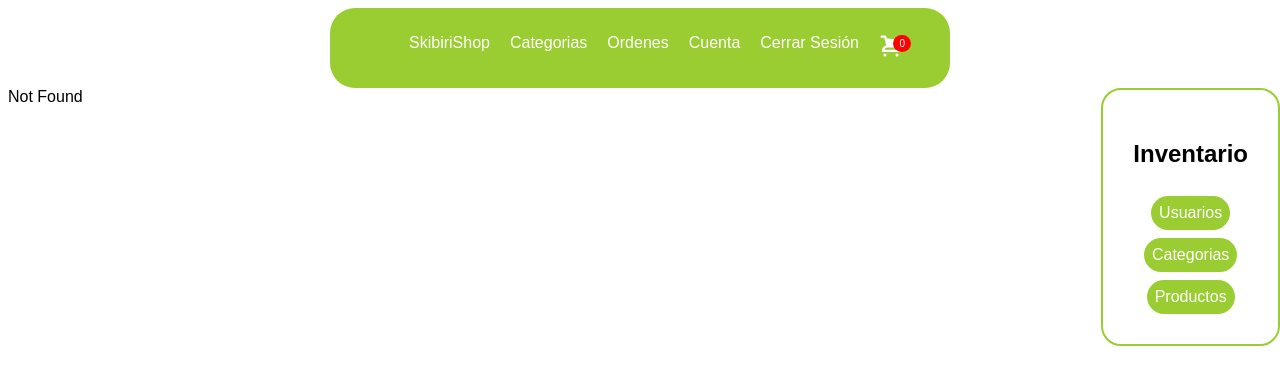
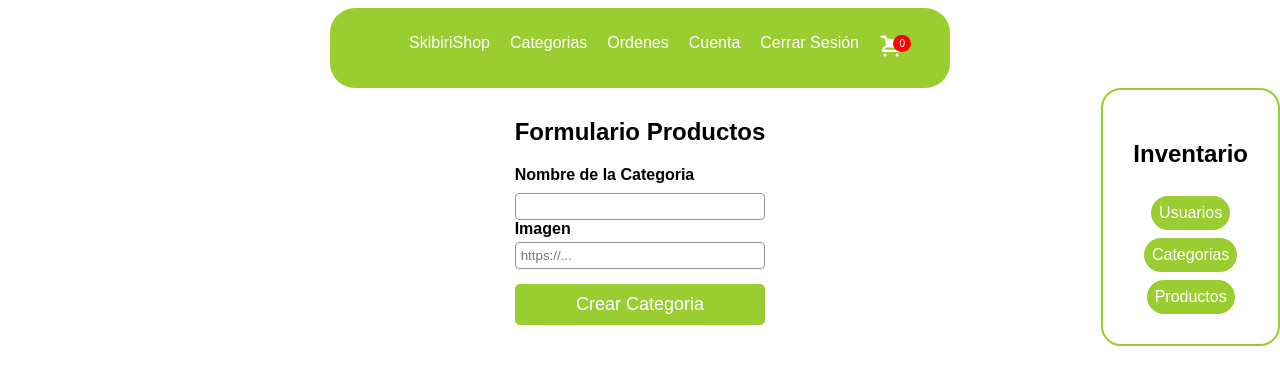
Before and after one commit to SebasHG11/Fake-Store-React-con-Vite-, a React (Vite) app: page /admin/categorias in a window 1280 px wide. Before the commit this address had no page. Shown: the top 384 px of the page. Built offline with nearby package versions, Linux system fonts and the light colour scheme; a web font is replaced by a local one.

Commit message:
Agrego pagina categoria admin con formulario para agregar

```diff
--- a/src/App.jsx
+++ b/src/App.jsx
@@ -7,6 +7,7 @@ import { Categorias } from './Paginas/Categorias'
 import { Carrito } from './Paginas/Carrito'
 import { PestañaAdmin } from './Componentes/PestañaAdmin'
 import { ProductosAdmin } from './Paginas/ProductosAdmin'
+import { CategoriasAdmin } from './Paginas/CategoriasAdmin'
 
 const AppRoutes = () =>{
   let routes = useRoutes([
@@ -15,6 +16,7 @@ const AppRoutes = () =>{
     {path: '/categorias', element: <Categorias />},
     {path: '/carrito', element: <Carrito />},
     {path: '/admin/productos', element: <ProductosAdmin />},
+    {path: '/admin/categorias', element: <CategoriasAdmin />},
     {path: '/*', element: <NotFound />}
   ])
   return routes
--- /dev/null
+++ b/src/Componentes/FormCategoriasAdmin/index.jsx
@@ -0,0 +1,69 @@
+import '../FormCategoriasAdmin/styles.css'
+import { useForm } from '../../Helpers/useForm'
+import axios from 'axios'
+import { Toaster, toast } from 'sonner'
+
+export const FormCategoriasAdmin = () =>{
+
+    const initialState = {
+        nombreCategoria: '',
+        imagenCategoria: ''
+    }
+
+    const {formState, onInputChange} = useForm(initialState)
+
+    const {nombreCategoria, imagenCategoria} = formState
+
+    const postData = async(newData, url) =>{
+        try{
+            const res = await axios.post(url, newData)
+            console.log('Response:', res.data)
+            toast.success('¡Categoria agregada correctamente!')
+        }catch(error){
+            console.log('Error:',error)
+            toast.error('¡Ha ocurrido un error!')
+        }
+    }
+
+    const onSubmit = (event) =>{
+        event.preventDefault()
+        const envio = {
+            nombre: nombreCategoria,
+            imagen: imagenCategoria
+        }
+        postData(envio, 'http://localhost:5164/api/Categoria')
+    }
+
+    return(
+        <div>
+            <Toaster position="bottom-left" richColors />
+            <h2>Formulario Productos</h2>
+          <form
+          onSubmit={onSubmit}
+          className="form-categoria">
+
+            <label htmlFor="nombreCategoria">Nombre de la Categoria</label>
+            <input
+            onChange={onInputChange}
+            value={nombreCategoria}
+            className='form-categoria-input'
+            type="text"
+            name="nombreCategoria" />
+
+            <label htmlFor="imagenCategoria">Imagen</label>
+            <input
+            onChange={onInputChange}
+            value={imagenCategoria}
+            className='form-categoria-input'
+            type="text"
+            name="imagenCategoria"
+            placeholder="https://..." />
+
+            <input
+            className='form-categoria-boton'
+            type="submit"
+            value="Crear Categoria" />
+          </form>
+        </div>
+    )
+}
--- /dev/null
+++ b/src/Componentes/FormCategoriasAdmin/styles.css
@@ -0,0 +1,27 @@
+.form-categoria{
+    display: grid;
+    grid-template-rows: 1fr 1fr;
+    text-align: start;
+    font-weight: bold;
+}
+
+.form-categoria-input{
+    border: 1px solid #929599;
+    padding: 5px;
+    border-radius: 4px;
+}
+
+.form-categoria label{
+    margin-bottom: 4px;
+}
+
+.form-categoria-boton{
+    margin-top: 15px;
+    background-color: yellowgreen;
+    color: white;
+    padding: 10px;
+    border-radius: 5px;
+    font-size: 18px;
+    border: none;
+    cursor: pointer;
+}
--- a/src/Componentes/FormProductosAdmin/index.jsx
+++ b/src/Componentes/FormProductosAdmin/index.jsx
@@ -1,7 +1,9 @@
+import { Toaster, toast } from 'sonner'
 import { useFetchData } from '../../Helpers/useFetchData'
 import { useState, useEffect } from 'react'
 import { useForm } from '../../Helpers/useForm'
 import '../FormProductosAdmin/styles.css'
+import axios from 'axios'
 
 export const FormProductosAdmin = () =>{
     const[categorias, setCategorias] = useState([])
@@ -28,6 +30,17 @@ export const FormProductosAdmin = () =>{
         console.log(error)
     }
 
+    const postData = async(newData, url) =>{
+        try{
+            const res = await axios.post(url, newData)
+            console.log('Response:', res.data)
+            toast.success('¡Producto agregado correctamente!')
+        }catch(error){
+            console.log('Error:',error)
+            toast.error('¡Ha ocurrido un error!')
+        }
+    }
+
     const onSubmit = (event) =>{
         event.preventDefault()
         const envio ={
@@ -37,11 +50,12 @@ export const FormProductosAdmin = () =>{
             descripcion: descripcionProducto,
             imagen: imagenProducto
         }
-        console.log(envio)
+        postData(envio, 'http://localhost:5164/api/Producto')
     }
 
     return(
         <div>
+        <Toaster position="bottom-left" richColors />
           <h2>Formulario Productos</h2>
           <form
           onSubmit={onSubmit}
--- a/src/Componentes/PestañaAdmin/index.jsx
+++ b/src/Componentes/PestañaAdmin/index.jsx
@@ -14,6 +14,7 @@ export const PestañaAdmin = () =>{
             </span>
             <span>
                 <NavLink
+                to='/admin/categorias'
                 className='pestaña-admin-text'
                 >
                     Categorias
--- /dev/null
+++ b/src/Paginas/CategoriasAdmin/index.jsx
@@ -0,0 +1,10 @@
+import '../CategoriasAdmin/styles.css'
+import { FormCategoriasAdmin } from "../../Componentes/FormCategoriasAdmin"
+
+export const CategoriasAdmin = () =>{
+    return(
+        <div className="container-categorias-admin">
+            <FormCategoriasAdmin />
+        </div>
+    )
+}
--- /dev/null
+++ b/src/Paginas/CategoriasAdmin/styles.css
@@ -0,0 +1,5 @@
+.container-categorias-admin{
+    margin-top: 10px;
+    display: grid;
+    place-items: center;
+}
--- a/src/Paginas/ProductosAdmin/index.jsx
+++ b/src/Paginas/ProductosAdmin/index.jsx
@@ -4,7 +4,6 @@ import { FormProductosAdmin } from '../../Componentes/FormProductosAdmin'
 export const ProductosAdmin = () =>{
     return(
         <div className='container-productos-admin'>
-            <p>ProductosAdmin</p>
             <FormProductosAdmin />
         </div>
     )
```
